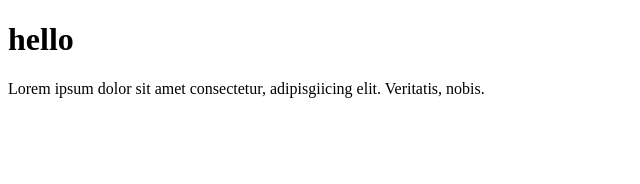
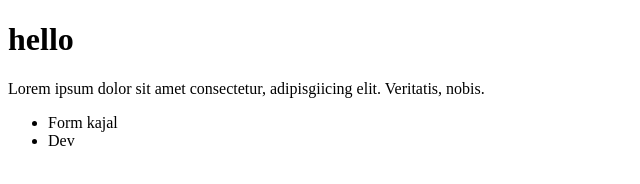
Before and after one commit to kajal70158/Practice, a plain HTML site: page first/index.html in a window 1280 px wide. Shown: the whole page, without its empty margins (0-640 px from the left). Drawn offline with Linux system fonts and the light colour scheme.

Commit message:
li  added

```diff
--- a/first/index.html
+++ b/first/index.html
@@ -9,5 +9,9 @@
     <script src="main.js"></script>
     <h1>hello</h1>
     <p>Lorem ipsum dolor sit amet consectetur, adipisgiicing elit. Veritatis, nobis.</p>
+    <ul>
+        <li>Form kajal</li>
+        <li>Dev</li>
+    </ul>
 </body>
 </html>
```
